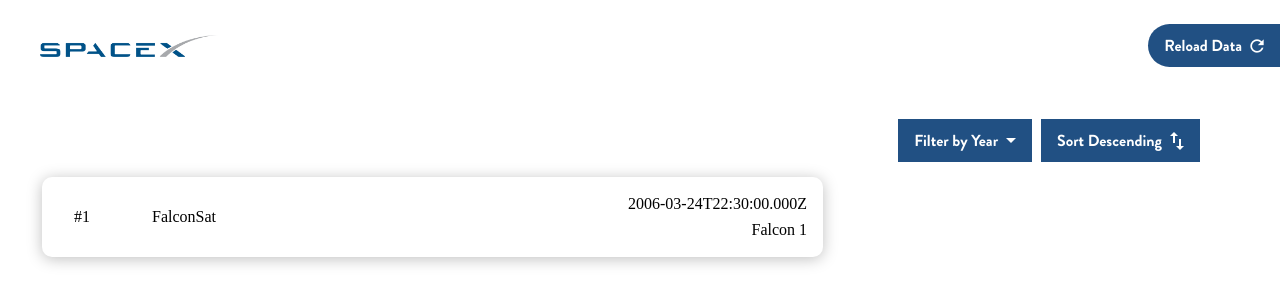
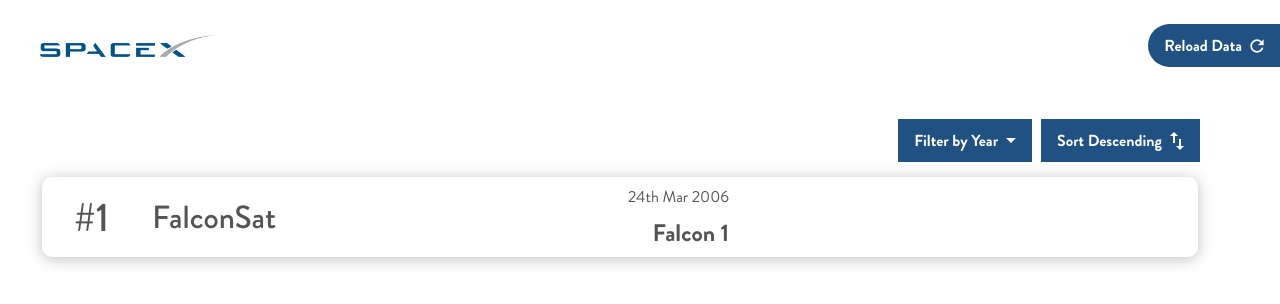
Before and after one commit to Blairio-dev/spaceX-launches, a React (Create React App) app: page / in a window 1280 px wide. Shown: the top 304 px of the page. Built offline with nearby package versions, Linux system fonts and the light colour scheme.

Commit message:
LaunchTable: Updated styles. New dependancy: moment.

```diff
--- a/package.json
+++ b/package.json
@@ -8,6 +8,7 @@
     "@testing-library/jest-dom": "^5.11.9",
     "@testing-library/react": "^11.2.5",
     "@testing-library/user-event": "^12.8.1",
+    "moment": "^2.29.1",
     "react": "^17.0.1",
     "react-dom": "^17.0.1",
     "react-scripts": "4.0.3",
--- a/src/App.js
+++ b/src/App.js
@@ -9,6 +9,8 @@ import {
 import spaceXLogo from "./assets/img/spacex-logo.png";
 
 const StyledContentWrapper = styled("div")`
+  display: flex;
+  flex-direction: column;
   padding-right: 80px;
 `;
 
--- a/src/components/Button/Button.js
+++ b/src/components/Button/Button.js
@@ -16,8 +16,6 @@ const StyledButton = styled("button")`
   color: ${colours.white};
   cursor: pointer;
   display: inline-flex;
-  font-family: Brandon Grotesque;
-
   height: min-content;
   padding: 10px 16px;
 
--- a/src/components/LaunchTable/LaunchTable.js
+++ b/src/components/LaunchTable/LaunchTable.js
@@ -1,33 +1,44 @@
 import React from "react";
 import PropTypes from "prop-types";
 import styled from "@emotion/styled";
+import moment from "moment";
+import { colours } from "../../assets/tokens";
 
 const StyledRow = styled("tr")`
   align-items: center;
   border-radius: 10px;
   box-shadow: 0px 2px 15px 0px hsl(0, 0%, 0%, 25%);
+  color: ${colours.body};
   display: flex;
   height: 80px;
   margin-bottom: 6px;
 `;
 
 const StyledFlightNumber = styled("td")`
+  font-family: "Brandon Grotesque Medium";
+  font-size: 40px;
   padding-left: 32px;
   width: 76px;
 `;
 
 const StyledMissionName = styled("td")`
+  font-family: "Brandon Grotesque Medium";
+  font-size: 32px;
   width: 454px;
 `;
 
 const StyledLaunchDate = styled("div")`
   display: flex;
+  font-family: "Brandon Grotesque Regular";
+  font-size: 16px;
   justify-content: inherit;
   margin-bottom: 8px;
 `;
 
 const StyledRocketName = styled("div")`
   display: flex;
+  font-family: "Brandon Grotesque Bold";
+  font-size: 24px;
   justify-content: inherit;
 `;
 
@@ -49,7 +60,9 @@ const LaunchTable = ({ launchData }) => (
           <StyledFlightNumber>{`#${launch.flight_number}`}</StyledFlightNumber>
           <StyledMissionName>{launch.mission_name}</StyledMissionName>
           <StackedCell>
-            <StyledLaunchDate>{launch.launch_date_utc}</StyledLaunchDate>
+            <StyledLaunchDate>
+              {moment(launch.launch_date_utc).format("Do MMM YYYY")}
+            </StyledLaunchDate>
             <StyledRocketName>{launch.rocket.rocket_name}</StyledRocketName>
           </StackedCell>
         </StyledRow>
```
Also changed, not shown: 1 other file (tests, documents, lock files or other folders).
